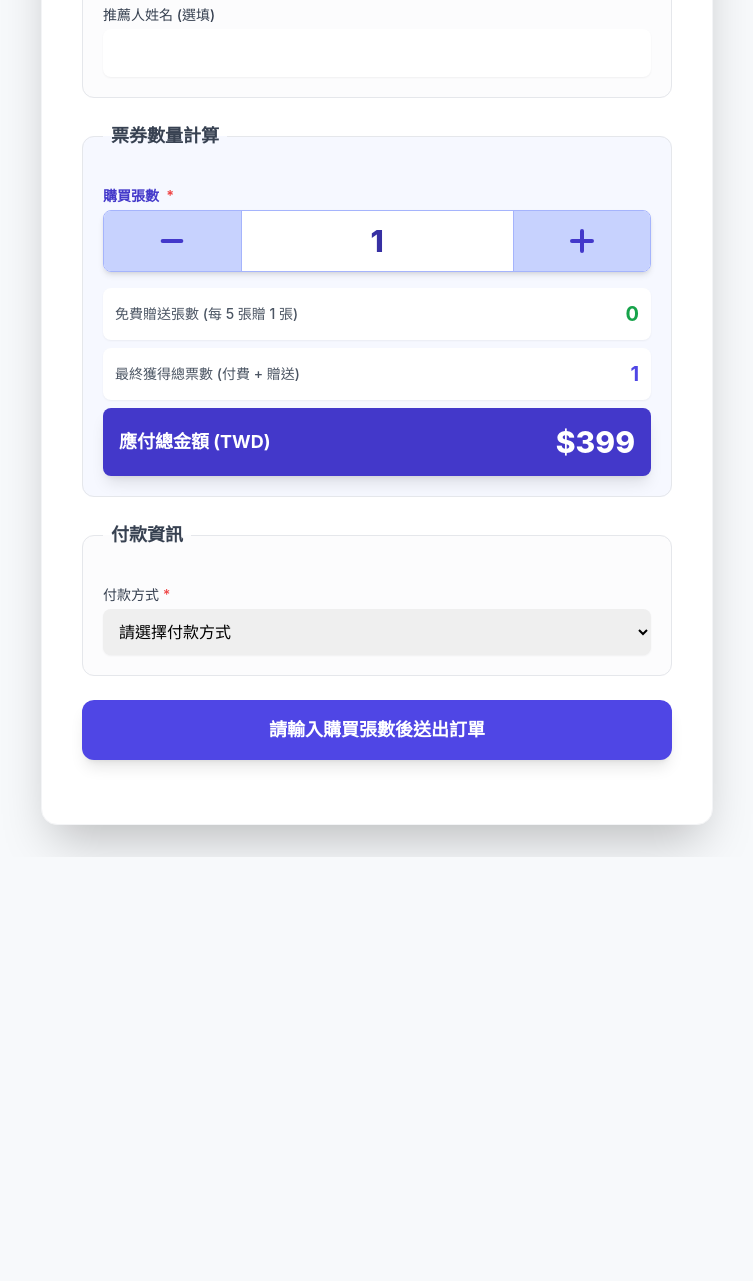
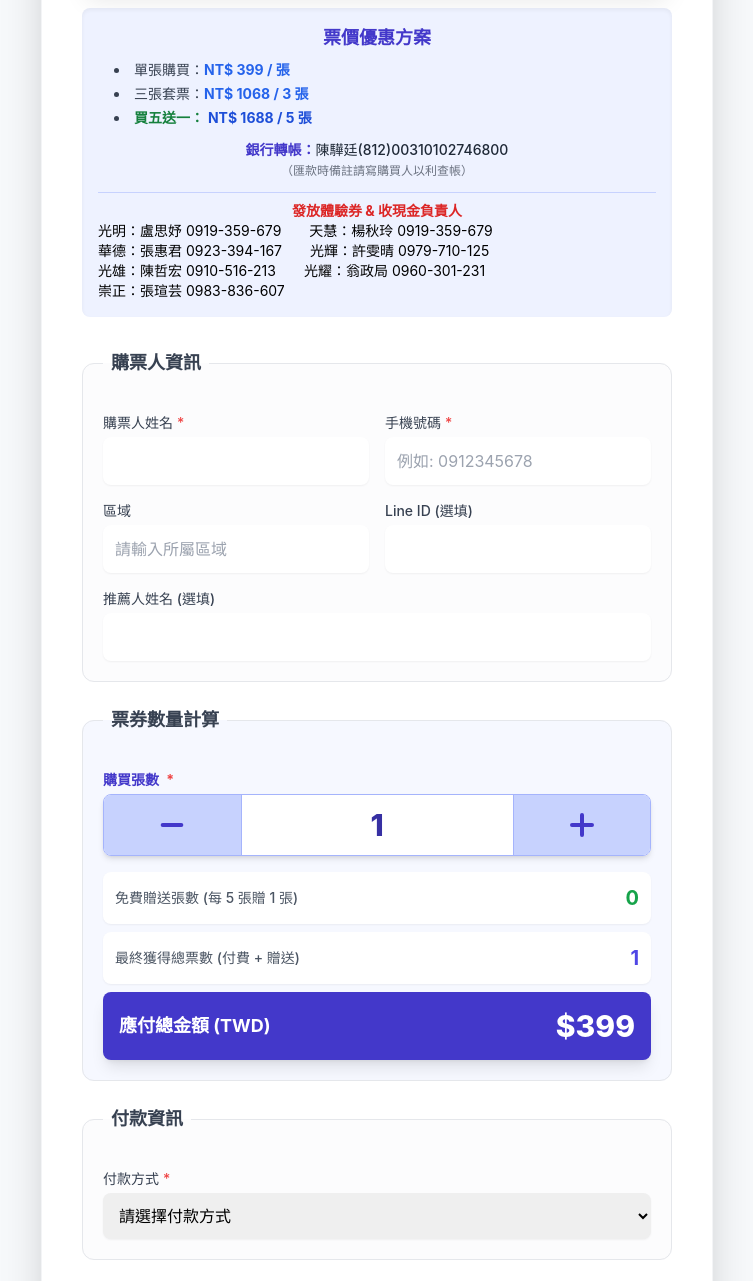
Before and after one commit to chy0205/0217, a plain HTML site: page index.html in a window 1280 px wide. Shown: the part 569-1850 px from the top of the page, without its empty margins (263-1016 px from the left). Before the commit the page ends 1426 px from the top, so only its background shows below. Drawn offline with nearby package versions, Linux system fonts and the light colour scheme.

Commit message:
Update index.html

```diff
--- a/index.html
+++ b/index.html
@@ -11,7 +11,7 @@
         body { font-family: 'Inter', sans-serif; background-color: #f7f9fb; }
         /* 隱藏 Chrome/Safari 的數字輸入箭頭 */
         input[type='number']::-webkit-inner-spin-button,
-        input[type='number']::-webkit-outer-spin-button {
+        input[type='number']::-webkit-outer-spin-spin {
             -webkit-appearance: none;
             margin: 0;
         }
@@ -46,9 +46,9 @@
         let submitButton;
         let submissionMessageDiv;
         let form;
-        let paymentMethodSelect; // 新增：付款方式選擇器
-        let lastFourDigitsContainer; // 新增：末四碼輸入框的容器
-        let lastFourDigitsInput; // 新增：末四碼輸入框本身
+        let paymentMethodSelect; // 付款方式選擇器
+        let lastFourDigitsContainer; // 末四碼輸入框的容器
+        let lastFourDigitsInput; // 末四碼輸入框本身
 
         /**
          * 初始化所有 DOM 元素和事件監聽器。
@@ -67,7 +67,7 @@
             lastFourDigitsContainer = document.getElementById('lastFourDigitsContainer');
             lastFourDigitsInput = document.getElementById('lastFourDigits');
 
-            // 【修正】新增表單提交事件監聽器
+            // 新增表單提交事件監聽器
             form.addEventListener('submit', handleFormSubmit);
 
             // 初始載入時執行一次計算和顯示控制
@@ -111,6 +111,7 @@
                 document.getElementById('hiddenTotalTicketsReceived').value = 0;
                 document.getElementById('hiddenTotalAmount').value = 0;
                 submitButton.disabled = true;
+                submitButton.textContent = '請輸入購買張數後送出訂單';
                 return;
             }
 
@@ -147,6 +148,9 @@
 
             // 檢查購買數量是否合理
             submitButton.disabled = purchasedTickets <= 0;
+            if (purchasedTickets > 0) {
+                 submitButton.textContent = '送出訂單';
+            }
         }
 
         /**
@@ -269,25 +273,56 @@
     <div class="w-full max-w-2xl bg-white shadow-2xl rounded-2xl p-6 md:p-10 border border-gray-100">
 
         <header class="text-center mb-8">
-            <h1 class="text-3xl font-extrabold text-indigo-700">2026好運FUN馬來</h1>
+            <h1 class="text-3xl font-extrabold text-indigo-700">2026領頭馬計劃好運FUN馬來</p>體驗卷購票</h1>
             <p class="mt-2 text-gray-500"> </p>
 
+            <!-- 【新增圖片區塊】 -->
+            <div class="my-6">
+                <!-- 圖片網址已替換為使用者提供的連結 -->
+                <img src="https://chy0205.github.io/0217/0217.png"
+                     onerror="this.onerror=null;this.src='https://placehold.co/600x200/5C6BC0/ffffff?text=圖片載入失敗';"
+                     alt="2026好運FUN馬來活動宣傳圖"
+                     class="w-full max-h-96 object-contain rounded-lg shadow-xl mx-auto border border-gray-100">
+            </div>
+            <!-- 【結束新增圖片區塊】 -->
+
             <!-- 票價優惠方案區塊 (已更新為列表格式) -->
-            <div class="mt-4 p-4 bg-indigo-50 rounded-lg shadow-inner">
-                <h2 class="text-lg font-bold text-indigo-700 mb-2">票價優惠方案</h2>
+            <div class="mt-4 p-4 bg-indigo-50 rounded-lg shadow-inner text-left">
+
+    <!-- 置中：票價優惠方案 -->
+    <h2 class="text-lg font-bold text-indigo-700 mb-2 text-center">
+        票價優惠方案
+    </h2>
+
     <ul class="space-y-1 text-gray-700 list-disc list-inside ml-4">
         <li class="text-sm">單張購買：<span class="font-bold text-blue-600">NT$ 399 / 張</span></li>
-                    <li class="text-sm">三張套票：<span class="font-bold text-blue-600">NT$ 1068 / 3 張</span> (平均 $356)</li>
+        <li class="text-sm">三張套票：<span class="font-bold text-blue-600">NT$ 1068 / 3 張</li>
         <li class="text-sm">
-                        <span class="font-extrabold text-green-700">買五送一</span>：
-                        <span class="font-bold text-blue-600">NT$ 1688 / 5 張</span>
-                        <span class="text-gray-500">(實得 6 張，平均約 $281)</span>
+            <span class="font-extrabold text-green-700">買五送一：</span>
+            <span class="font-bold text-blue-700">NT$ 1688 / 5 張</span>
+            <span class="text-gray-500"></span>
         </li>
     </ul>
-                <p class="mt-3 text-sm font-bold text-red-600 border-t border-indigo-200 pt-2">
-                    待補
+
+    <!-- 新增銀行轉帳資訊 -->
+    <p class="mt-3 text-sm text-gray-800 font-medium text-center">
+        <span class="font-bold text-indigo-700">銀行轉帳：</span>陳驊廷(812)00310102746800<br>
+        <span class="text-xs text-gray-500">（匯款時備註請寫購買人以利查帳）</span>
     </p>
+    <!-- 結束新增銀行轉帳資訊 -->
+
+    <!-- 置中：發放體驗券 -->
+    <p class="mt-3 text-sm font-bold text-red-600 border-t border-indigo-200 pt-2 text-center">
+        發放體驗券 & 收現金負責人
+    </p>
+
+    <p class="text-sm">光明：盧思妤 0919-359-679　　天慧：楊秋玲 0919-359-679</p>
+    <p class="text-sm">華德：張惠君 0923-394-167　　光輝：許雯晴 0979-710-125</p>
+    <p class="text-sm">光雄：陳哲宏 0910-516-213　　光耀：翁政局 0960-301-231</p>
+    <p class="text-sm">崇正：張瑄芸 0983-836-607</p>
+
 </div>
+
             <!-- 結束 票價優惠方案區塊 -->
 
         </header>
@@ -393,7 +428,7 @@
                         <option value="">請選擇付款方式</option>
                         <!-- 根據使用者要求更新選項 -->
                         <option value="現金支付">現金支付</option>
-                        <option value="銀行轉帳">銀行轉帳</option>
+                        <option value="銀行轉帳">銀行轉帳(匯款時備註請寫購買人以利查帳)</option>
                     </select>
                 </div>
 
```
Lines whose indentation alone changed are shown as unchanged.
